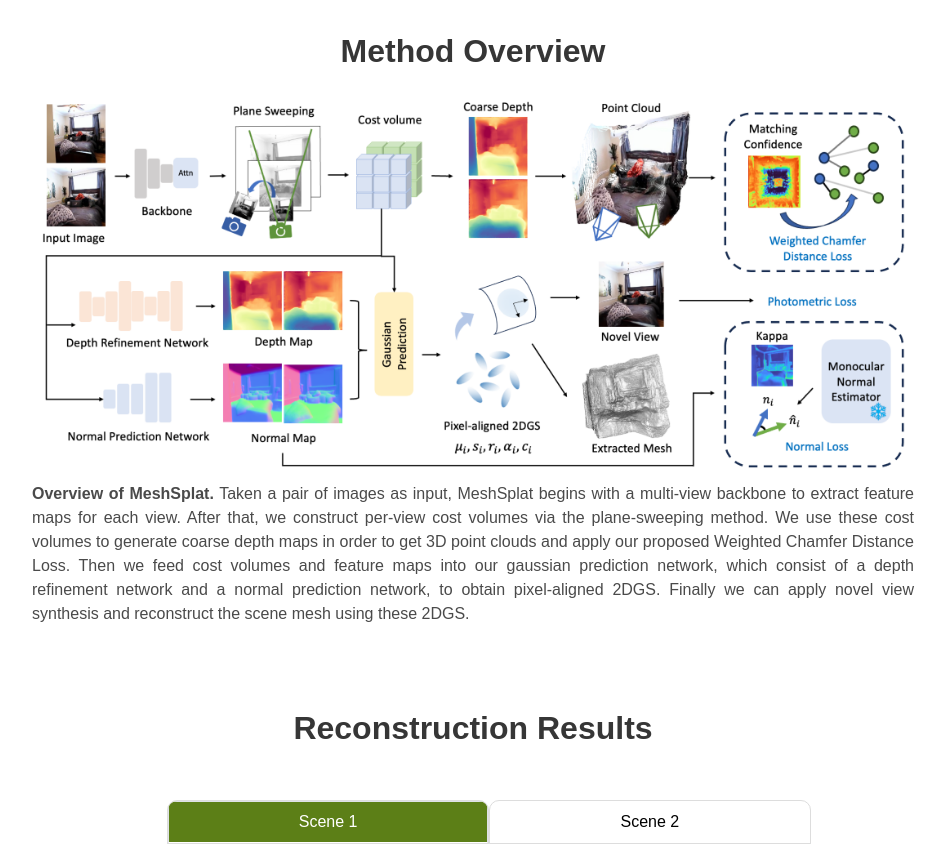
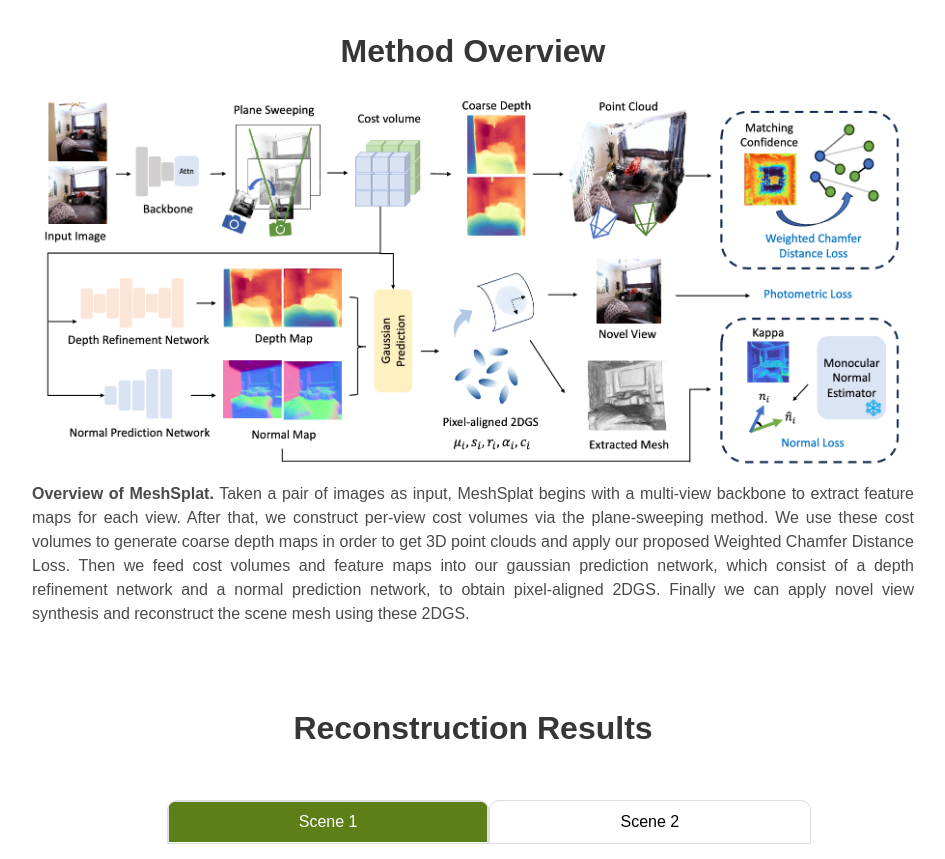
Before and after one commit to HanzhiChang/meshsplat_web, a plain HTML site: page index.html in a window 1280 px wide. Shown: the part 1049-1908 px from the top of the page, without its empty margins (167-1112 px from the left). Drawn offline with nearby package versions, Linux system fonts and the light colour scheme; grey boxes are pictures that could not be loaded; some icons are missing; a web font is replaced by a local one.

Commit message:
update pipeline png

```diff
--- a/index.html
+++ b/index.html
@@ -246,7 +246,7 @@
   <div class="hero-body">
     <div class="content has-text-justified">
 
-      <img src="./static/images/meshsplat/method.png">
+      <img src="./static/images/meshsplat/pipeline.png">
 
       <p>
         <b>Overview of MeshSplat.</b> Taken a pair of images as input, MeshSplat
```
Also changed, not shown: static/images/meshsplat/method.png (deleted), static/images/meshsplat/pipeline.png (added).
